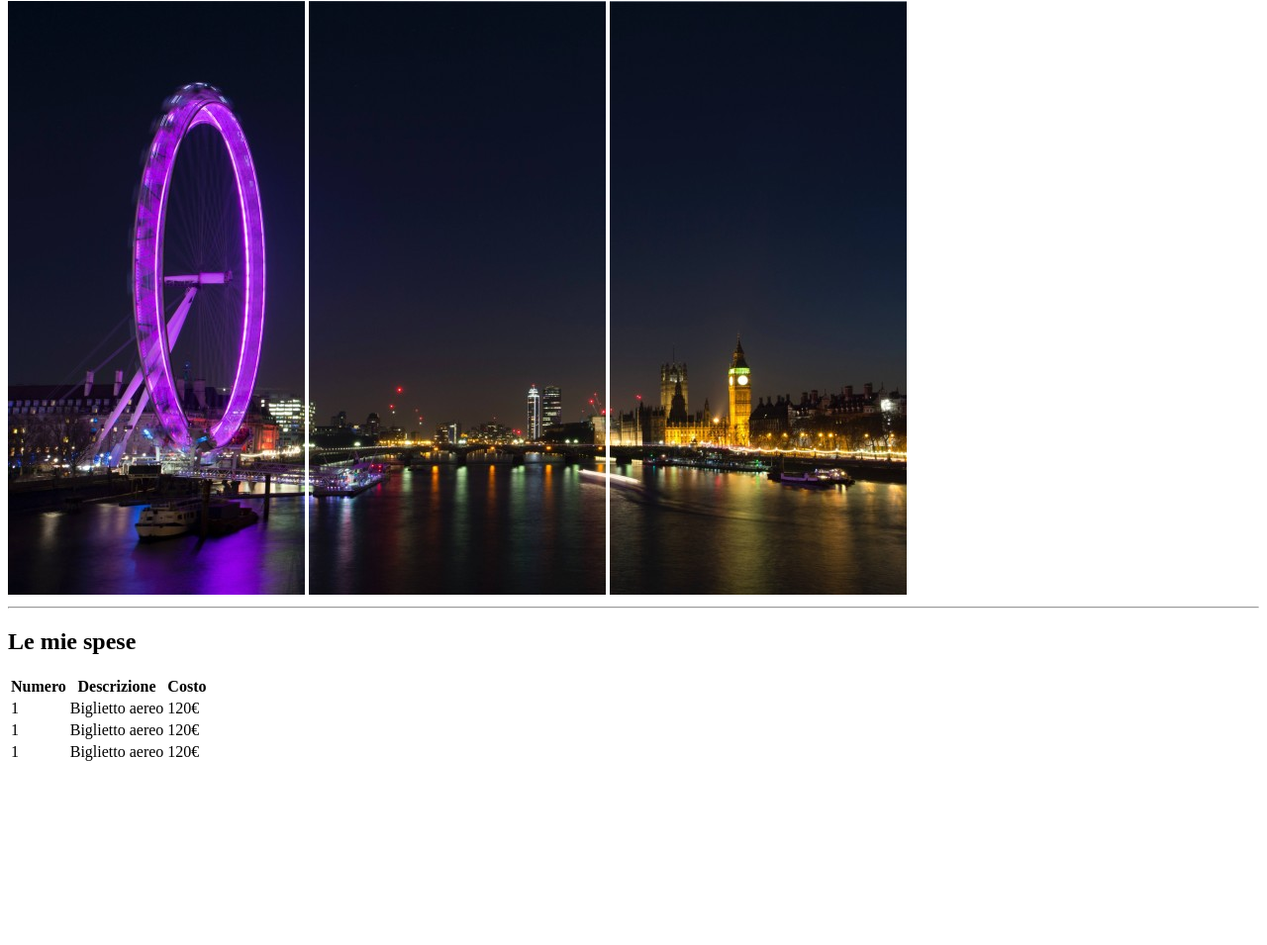
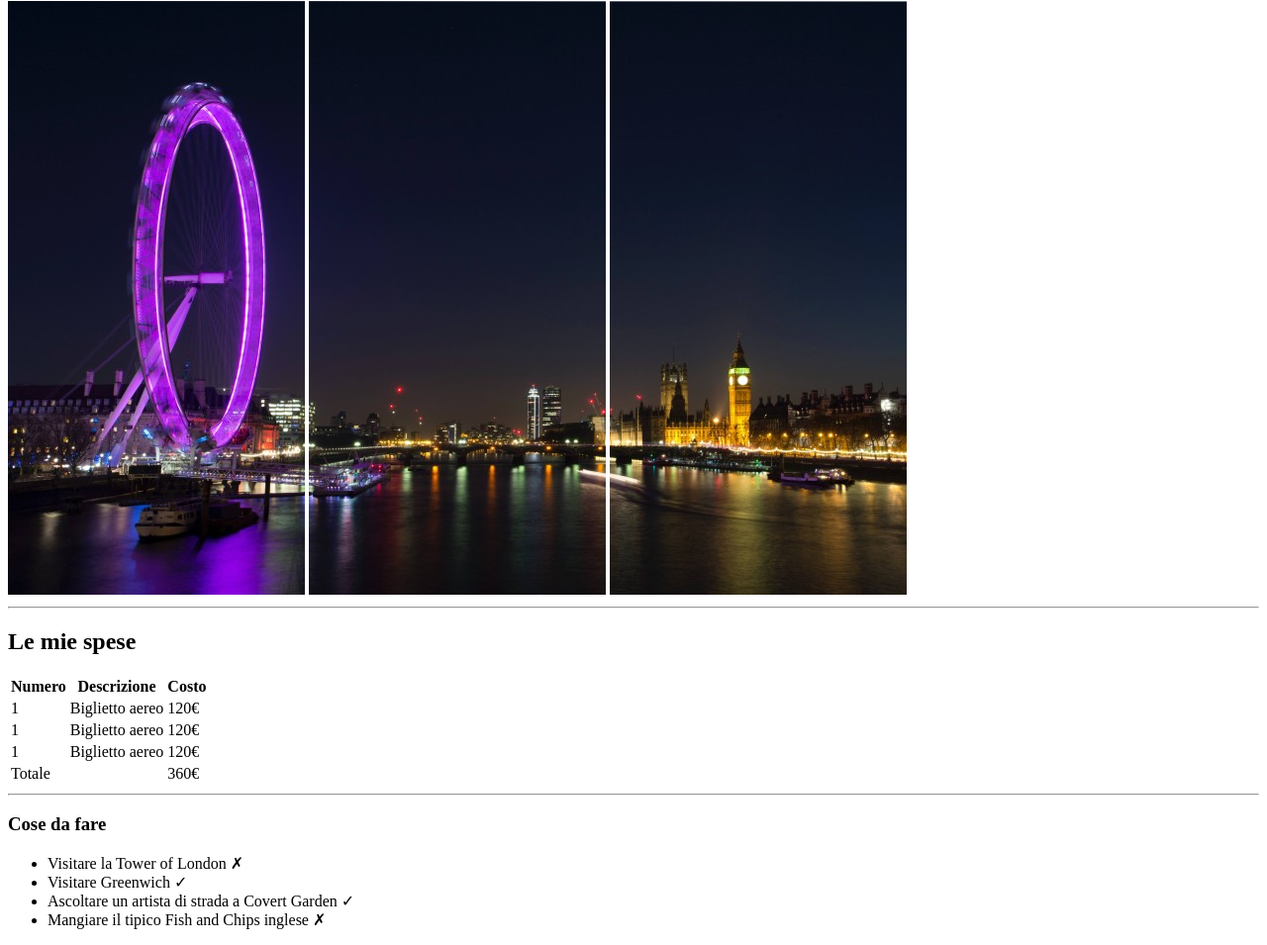
Before and after one commit to iacopobuffoni/html-london-trip, a plain HTML site: page index.html in a window 1280 px wide. Shown: the part 79-1034 px from the top of the page at 99% size. Before the commit the page ends 859 px from the top, so only its background shows below. Drawn offline with Linux system fonts and the light colour scheme.

Commit message:
Main complete

```diff
--- a/index.html
+++ b/index.html
@@ -12,8 +12,8 @@
         <img src="img/img1.jpg" alt="">
         <img src="img/img2.jpg" alt="">
         <img src="img/img3.jpg" alt="">
-        <hr>
     </header>
+    <hr>
     <main> <!-- Parte centrale -->
         <section> <!-- Spese -->
             <h2> Le mie spese </h2>
@@ -42,7 +42,24 @@
                         <td> 120€ </td>
                     </tr>
                 </tbody>
+                <tfoot> <!-- Parte finale tabella -->
+                    <tr>
+                        <td> Totale </td>
+                        <td></td>
+                        <td> 360€ </td>
+                    </tr>
+                </tfoot>
             </table>
+        </section>
+        <hr>
+        <section> <!-- Things to do -->
+            <h3> Cose da fare </h3>
+            <ul>
+                <li> Visitare la Tower of London &cross; </li>
+                <li> Visitare Greenwich &check; </li>
+                <li> Ascoltare un artista di strada a Covert Garden &check; </li>
+                <li> Mangiare il tipico Fish and Chips inglese &cross; </li>
+            </ul>
         </section>
     </main>
 </body>
```
